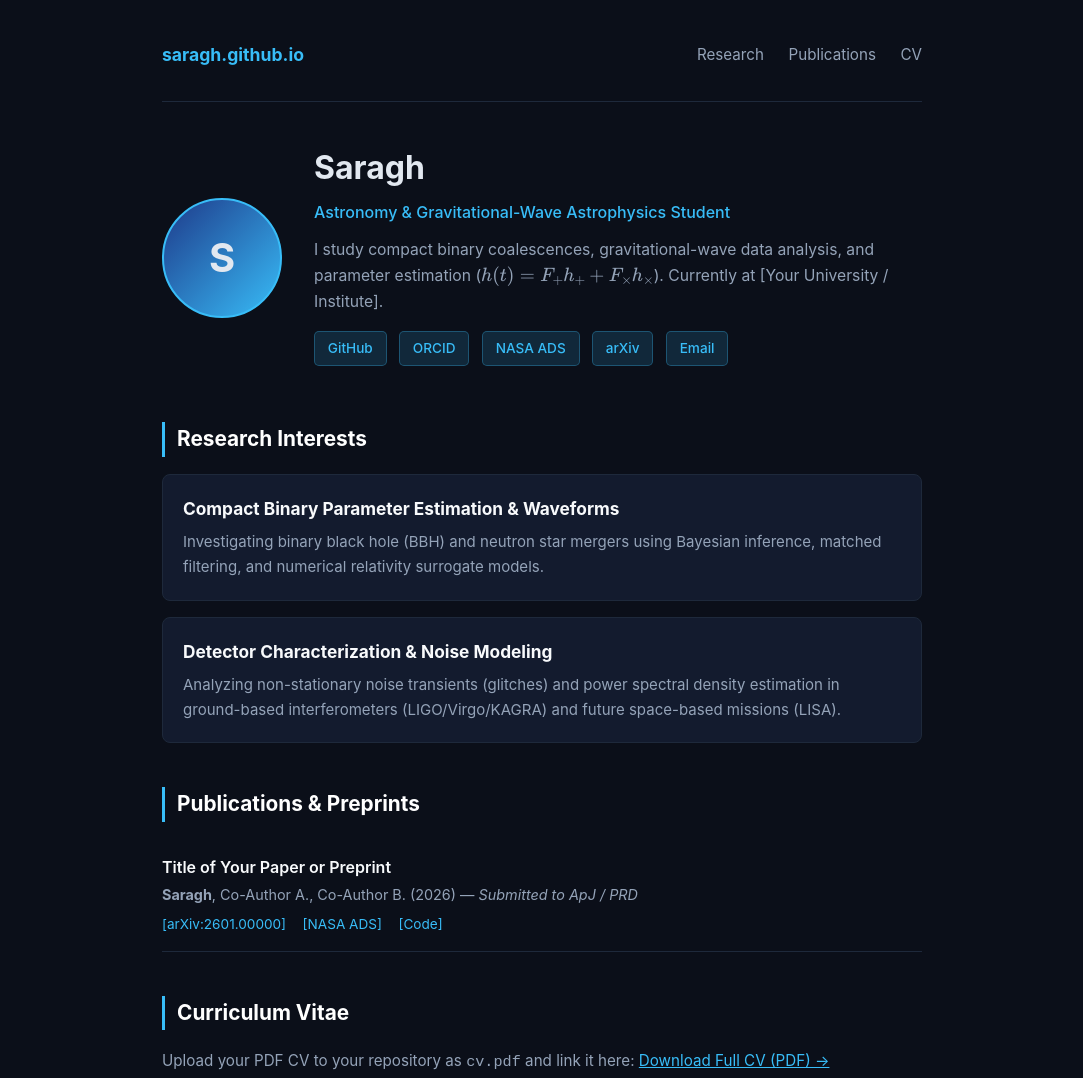
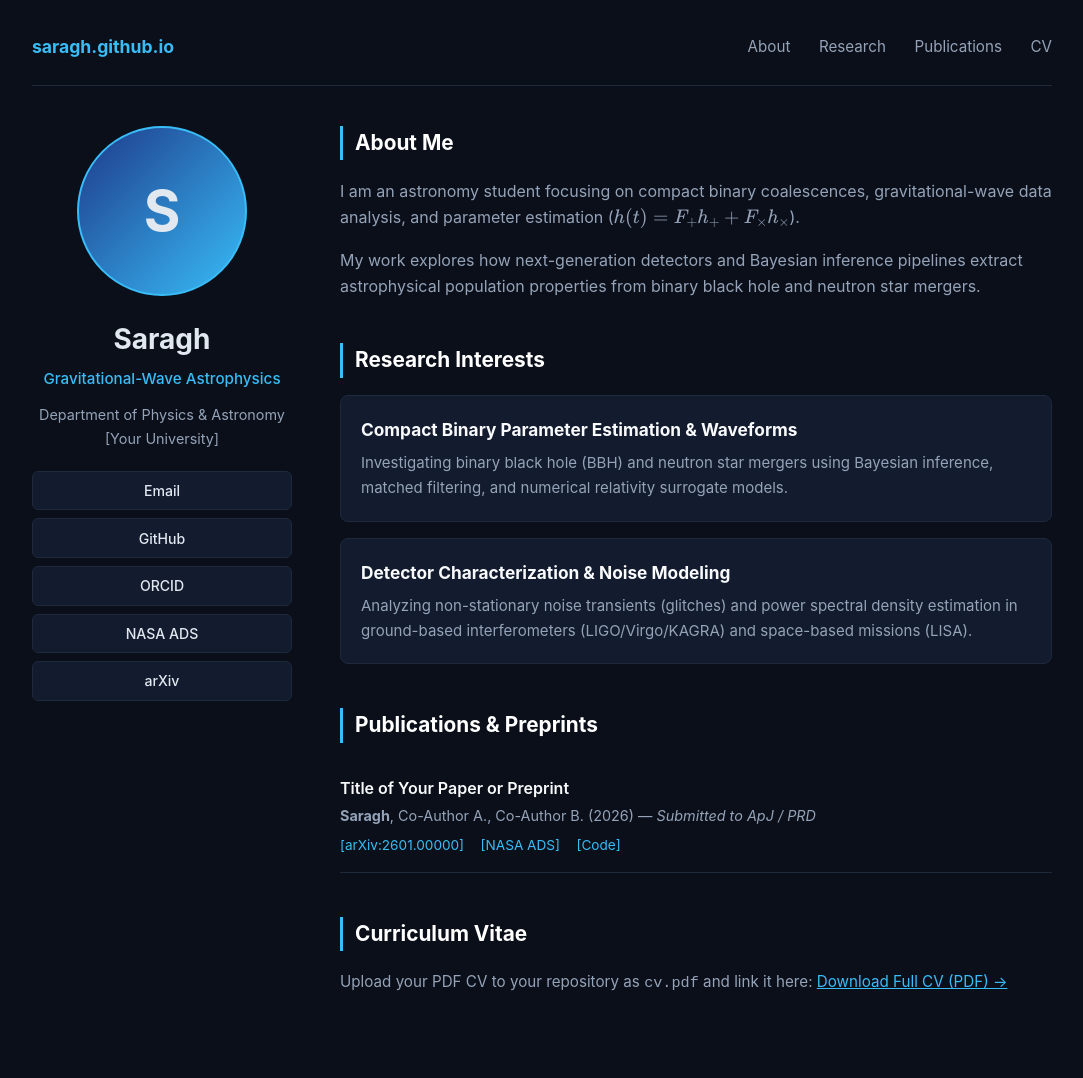
Before and after one commit to saraghl/saraghl.github.io, a plain HTML site: page index.html in a window 1280 px wide. Shown: the top 1078 px of the page, without its empty margins (98-1181 px from the left). Drawn offline with nearby package versions, Linux system fonts and the light colour scheme.

Commit message:
Update index.html

```diff
--- a/index.html
+++ b/index.html
@@ -27,71 +27,99 @@
             background-color: var(--bg);
             color: var(--text);
             line-height: 1.65;
-            padding: 2.5rem 1.25rem;
+            padding: 2rem 1.5rem;
         }
 
-        .container { max-width: 760px; margin: 0 auto; }
+        .wrapper {
+            max-width: 1020px;
+            margin: 0 auto;
+        }
 
         nav {
             display: flex;
             justify-content: space-between;
             align-items: center;
-            padding-bottom: 2rem;
+            padding-bottom: 1.5rem;
             border-bottom: 1px solid var(--border);
             margin-bottom: 2.5rem;
         }
 
         .nav-brand { font-weight: 700; font-size: 1.1rem; color: var(--accent); text-decoration: none; }
-        .nav-links a { color: var(--muted); text-decoration: none; margin-left: 1.25rem; font-size: 0.95rem; }
+        .nav-links a { color: var(--muted); text-decoration: none; margin-left: 1.5rem; font-size: 0.95rem; }
         .nav-links a:hover { color: var(--text); }
 
-        .hero {
-            display: flex;
-            gap: 2rem;
-            align-items: center;
-            margin-bottom: 3rem;
+        /* Two-Column Academic Layout */
+        .page-grid {
+            display: grid;
+            grid-template-columns: 260px 1fr;
+            gap: 3rem;
+            align-items: start;
+        }
+
+        /* Left Sidebar */
+        .sidebar {
+            position: sticky;
+            top: 2rem;
+            text-align: center;
         }
 
         .avatar {
-            width: 120px;
-            height: 120px;
+            width: 170px;
+            height: 170px;
             border-radius: 50%;
+            object-fit: cover;
             background: linear-gradient(135deg, #1e3a8a, #38bdf8);
-            display: flex;
+            display: inline-flex;
             align-items: center;
             justify-content: center;
-            font-size: 2.5rem;
+            font-size: 3.5rem;
             font-weight: bold;
-            flex-shrink: 0;
             border: 2px solid var(--accent);
+            margin-bottom: 1.25rem;
         }
 
-        h1 { font-size: 2rem; margin-bottom: 0.25rem; }
-        .subtitle { color: var(--accent); font-size: 1rem; margin-bottom: 0.75rem; font-weight: 500; }
-        .bio { color: var(--muted); font-size: 0.98rem; margin-bottom: 1rem; }
+        .sidebar h1 { font-size: 1.75rem; margin-bottom: 0.25rem; }
+        .subtitle { color: var(--accent); font-size: 0.95rem; margin-bottom: 0.75rem; font-weight: 500; }
+        .affiliation { color: var(--muted); font-size: 0.9rem; margin-bottom: 1.25rem; }
+
+        .social-links {
+            display: flex;
+            flex-direction: column;
+            gap: 0.5rem;
+        }
 
         .social-links a {
-            display: inline-block;
-            padding: 0.35rem 0.8rem;
-            margin-right: 0.5rem;
-            margin-bottom: 0.5rem;
+            display: block;
+            padding: 0.45rem 0.8rem;
+            background: var(--surface);
+            color: var(--text);
+            border: 1px solid var(--border);
+            border-radius: 6px;
+            text-decoration: none;
+            font-size: 0.88rem;
+            font-weight: 500;
+            transition: all 0.2s;
+        }
+        .social-links a:hover {
+            border-color: var(--accent);
+            color: var(--accent);
             background: var(--accent-dim);
-            color: var(--accent);
-            border: 1px solid rgba(56, 189, 248, 0.3);
-            border-radius: 5px;
-            text-decoration: none;
-            font-size: 0.85rem;
-            font-weight: 500;
         }
-        .social-links a:hover { background: var(--accent); color: var(--bg); }
 
-        section { margin-bottom: 2.75rem; }
-        h2 {
+        /* Right Main Content */
+        .main-content section { margin-bottom: 2.75rem; }
+        .main-content h2 {
             font-size: 1.3rem;
             margin-bottom: 1.1rem;
             color: #ffffff;
             border-left: 3px solid var(--accent);
             padding-left: 0.75rem;
+        }
+
+        .about-text {
+            color: var(--muted);
+            font-size: 1rem;
+            margin-bottom: 1rem;
         }
 
         .card {
@@ -128,40 +156,57 @@
             border-top: 1px solid var(--border);
         }
 
-        @media (max-width: 600px) {
-            .hero { flex-direction: column; text-align: center; }
+        /* Responsive stack for phones */
+        @media (max-width: 768px) {
+            .page-grid { grid-template-columns: 1fr; gap: 2rem; }
+            .sidebar { position: static; }
+            .social-links { flex-direction: row; flex-wrap: wrap; justify-content: center; }
         }
     </style>
 </head>
 <body>
-    <div class="container">
+    <div class="wrapper">
         <nav>
             <a href="#" class="nav-brand">saragh.github.io</a>
             <div class="nav-links">
+                <a href="#about">About</a>
                 <a href="#research">Research</a>
                 <a href="#publications">Publications</a>
                 <a href="#cv">CV</a>
             </div>
         </nav>
 
-        <div class="hero">
-            <!-- Replace with <img src="profile.jpg" alt="Saragh" class="avatar"> -->
+        <div class="page-grid">
+            <!-- LEFT COLUMN: Photo & Links -->
+            <aside class="sidebar">
+                <!-- To use your photo: upload profile.jpg to GitHub, delete the <div> below, and uncomment the <img> line -->
+                <!-- <img src="profile.jpg" alt="Saragh" class="avatar"> -->
                 <div class="avatar">S</div>
-            <div>
+
                 <h1>Saragh</h1>
-                <div class="subtitle">Astronomy &amp; Gravitational-Wave Astrophysics Student</div>
-                <p class="bio">
-                    I study compact binary coalescences, gravitational-wave data analysis, and parameter estimation ($h(t) = F_+ h_+ + F_\times h_\times$). Currently at [Your University / Institute].
-                </p>
+                <div class="subtitle">Gravitational-Wave Astrophysics</div>
+                <div class="affiliation">Department of Physics &amp; Astronomy<br>[Your University]</div>
+
                 <div class="social-links">
+                    <a href="mailto:you@university.edu">Email</a>
                     <a href="https://github.com/saragh" target="_blank">GitHub</a>
                     <a href="https://orcid.org/" target="_blank">ORCID</a>
                     <a href="https://ui.adsabs.harvard.edu/" target="_blank">NASA ADS</a>
                     <a href="https://arxiv.org/" target="_blank">arXiv</a>
-                    <a href="mailto:you@university.edu">Email</a>
                 </div>
-            </div>
-        </div>
+            </aside>
+
+            <!-- RIGHT COLUMN: Bio, Research, Publications -->
+            <main class="main-content">
+                <section id="about">
+                    <h2>About Me</h2>
+                    <p class="about-text">
+                        I am an astronomy student focusing on compact binary coalescences, gravitational-wave data analysis, and parameter estimation ($h(t) = F_+ h_+ + F_\times h_\times$).
+                    </p>
+                    <p class="about-text">
+                        My work explores how next-generation detectors and Bayesian inference pipelines extract astrophysical population properties from binary black hole and neutron star mergers.
+                    </p>
+                </section>
 
                 <section id="research">
                     <h2>Research Interests</h2>
@@ -171,7 +216,7 @@
                     </div>
                     <div class="card">
                         <h3>Detector Characterization &amp; Noise Modeling</h3>
-                <p>Analyzing non-stationary noise transients (glitches) and power spectral density estimation in ground-based interferometers (LIGO/Virgo/KAGRA) and future space-based missions (LISA).</p>
+                        <p>Analyzing non-stationary noise transients (glitches) and power spectral density estimation in ground-based interferometers (LIGO/Virgo/KAGRA) and space-based missions (LISA).</p>
                     </div>
                 </section>
 
@@ -195,6 +240,8 @@
                         <a href="cv.pdf" style="color: var(--accent);">Download Full CV (PDF) →</a>
                     </p>
                 </section>
+            </main>
+        </div>
 
         <footer>
             <p>© 2026 Saragh · Built with GitHub Pages</p>
```
Lines whose indentation alone changed are shown as unchanged.
